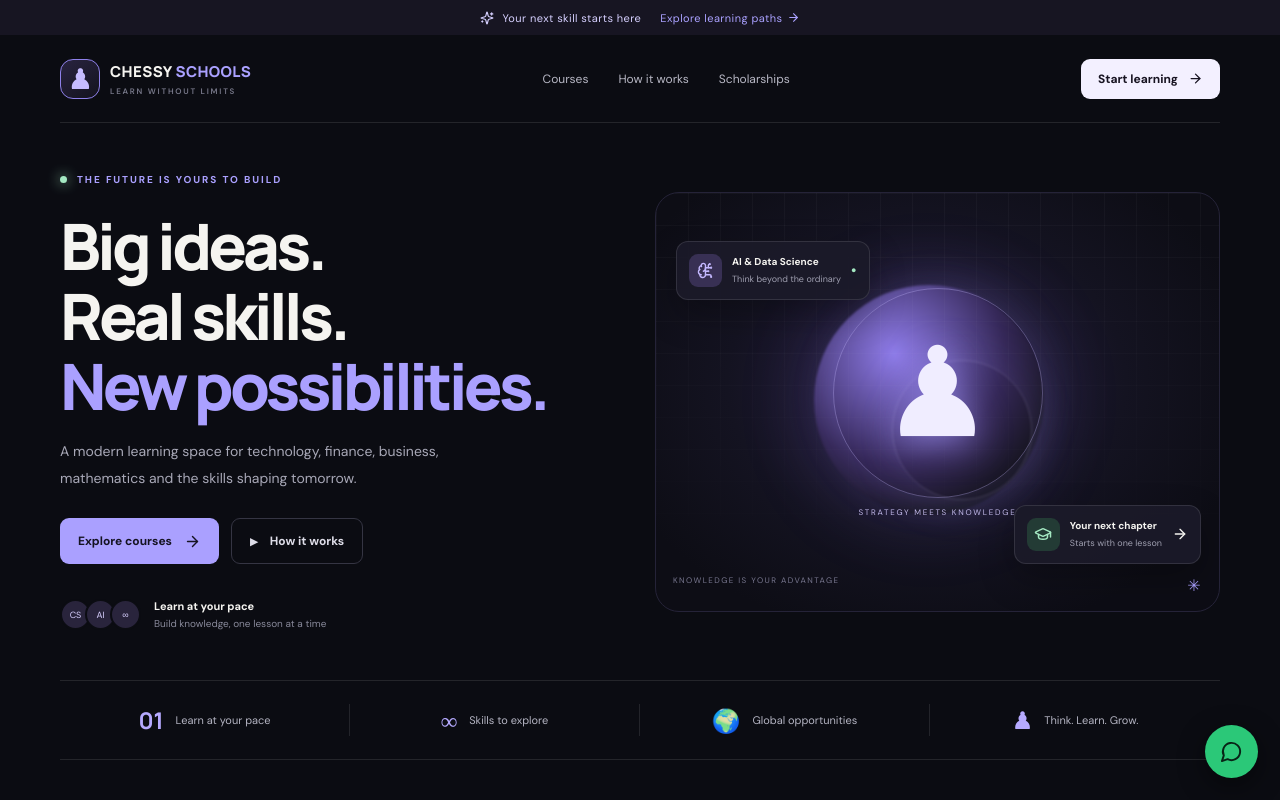
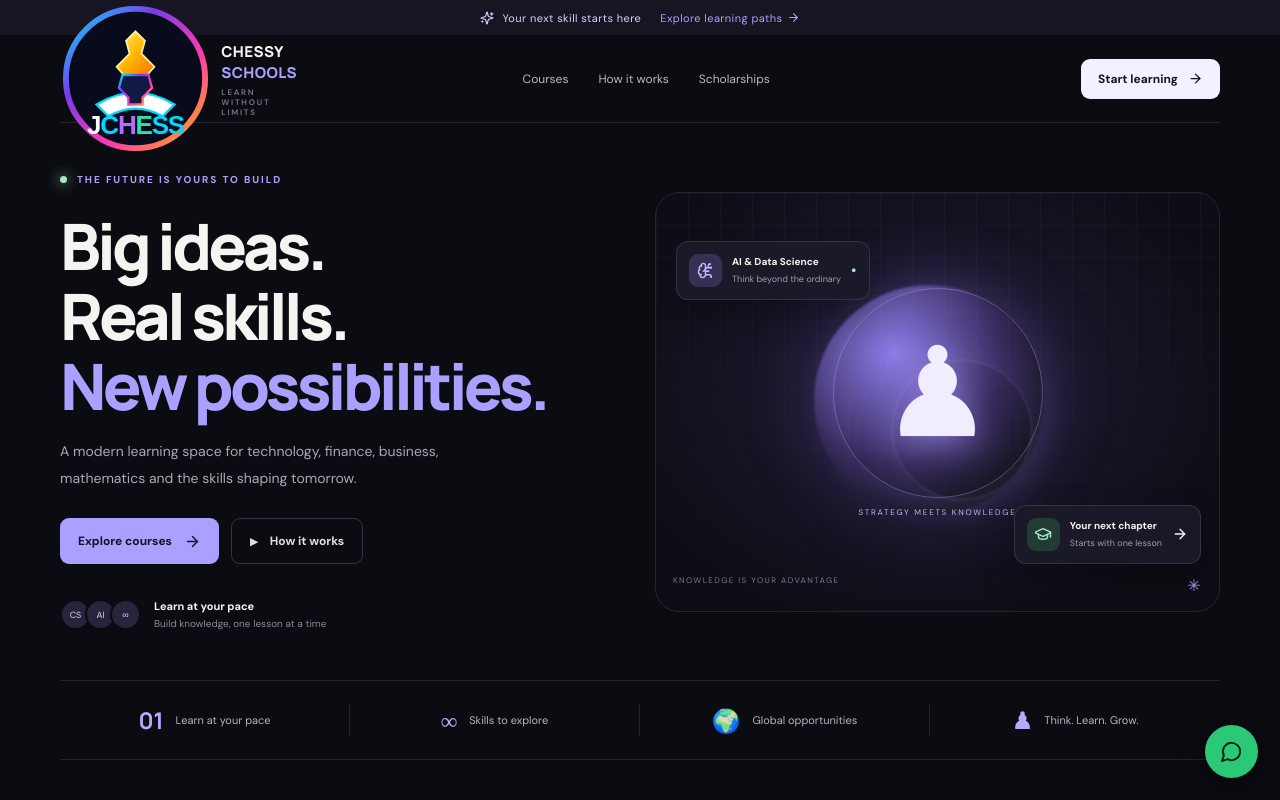
Before and after one commit to johnnychess43/CHESSY-SCHOOLS-, a Next.js app: page / in a window 1280 px wide. Shown: the top 800 px of the page. Built offline with nearby package versions, Linux system fonts and the light colour scheme.

Commit message:
Use JCHESS logo in site header and footer

```diff
--- a/app/page.tsx
+++ b/app/page.tsx
@@ -16,7 +16,7 @@ export default function Home() {
   return <main>
     <div className="announcement"><Sparkles size={14}/> Your next skill starts here <span>Explore learning paths <ArrowRight size={13}/></span></div>
     <header className="nav wrap">
-      <a className="brand" href="#"><span className="brand-mark">♟</span><span>CHESSY<span className="brand-muted"> SCHOOLS</span><small>LEARN WITHOUT LIMITS</small></span></a>
+      <a className="brand" href="#"><img className="brand-logo" src="/jchess-icon.svg" alt="" aria-hidden="true"/><span>CHESSY<span className="brand-muted"> SCHOOLS</span><small>LEARN WITHOUT LIMITS</small></span></a>
       <nav><a href="#courses">Courses</a><a href="#how">How it works</a><a href="#scholarships">Scholarships</a></nav>
       <a className="nav-cta" href="#courses">Start learning <ArrowRight size={15}/></a>
     </header>
```
